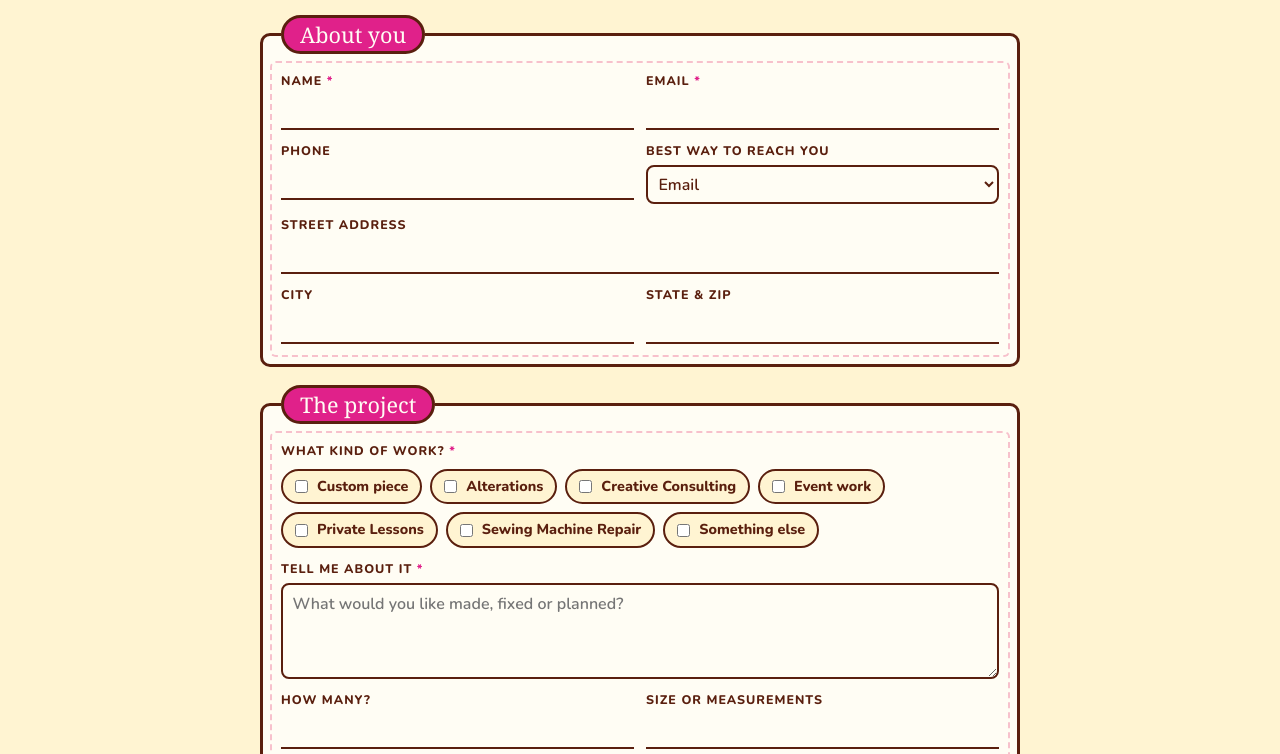
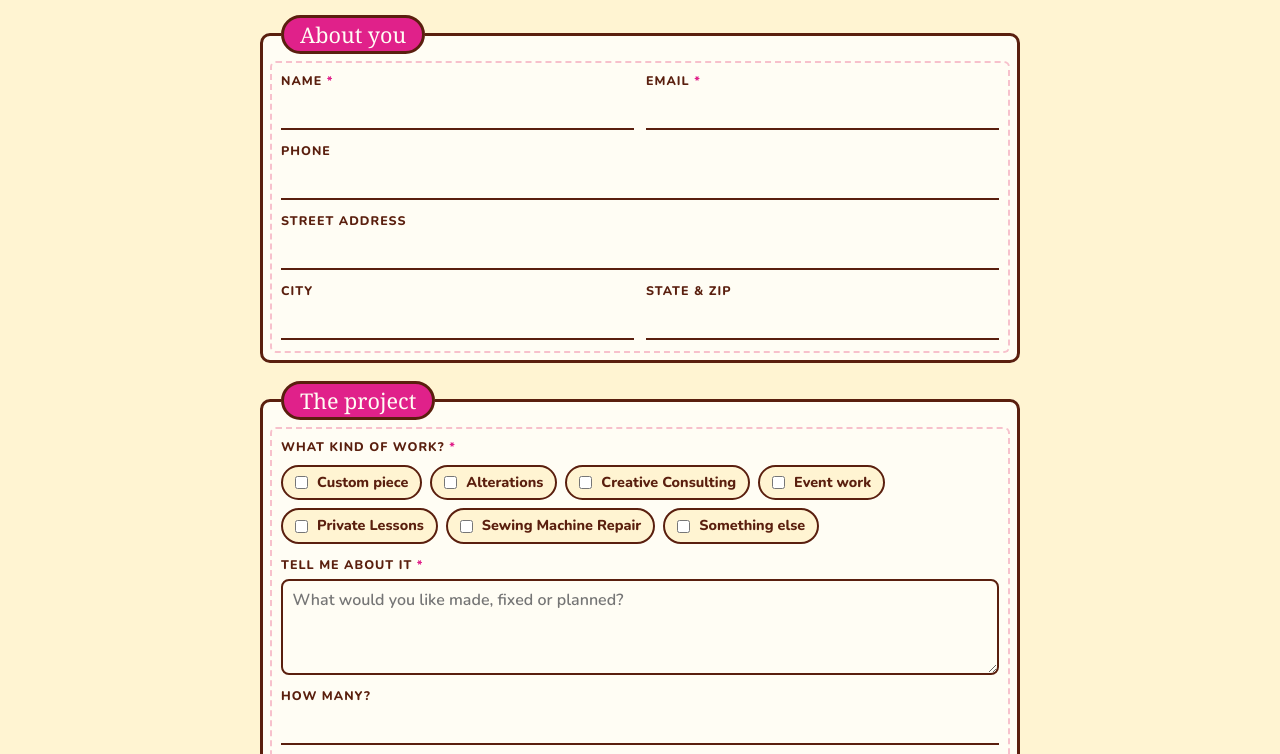
Before and after one commit to MOCoyotes/mo-coyotes, a plain HTML site: page order.html in a window 1280 px wide. Shown: the part 166-920 px from the top of the page. Drawn offline with nearby package versions, Linux system fonts and the light colour scheme; a web font is replaced by a local one.

Commit message:
Order form: remove contact preference, size and materials fields
Co-Authored-By: Claude Opus 5.5 <noreply@anthropic.com>

```diff
--- a/order.html
+++ b/order.html
@@ -83,12 +83,7 @@ input:focus, textarea:focus, select:focus { outline: none; border-color: var(--h
     <legend>About you</legend>
     <label><span>NAME <span class="req">*</span></span><input name="Name" autocomplete="name" required></label>
     <label><span>EMAIL <span class="req">*</span></span><input name="email" type="email" autocomplete="email" required></label>
-    <label>PHONE<input name="Phone" type="tel" autocomplete="tel"></label>
-    <label>BEST WAY TO REACH YOU
-      <select name="Best way to reach">
-        <option>Email</option><option>Text</option><option>Phone call</option><option>Instagram</option>
-      </select>
-    </label>
+    <label class="wide">PHONE<input name="Phone" type="tel" autocomplete="tel"></label>
     <label class="wide">STREET ADDRESS<input name="Street address" autocomplete="street-address"></label>
     <label>CITY<input name="City" autocomplete="address-level2"></label>
     <label>STATE &amp; ZIP<input name="State and ZIP" autocomplete="postal-code"></label>
@@ -107,9 +102,7 @@ input:focus, textarea:focus, select:focus { outline: none; border-color: var(--h
       <label><input type="checkbox" name="type" value="Something else">Something else</label>
     </div>
     <label class="wide"><span>TELL ME ABOUT IT <span class="req">*</span></span><textarea name="Project details" required placeholder="What would you like made, fixed or planned?"></textarea></label>
-    <label>HOW MANY?<input name="Quantity" inputmode="numeric"></label>
-    <label>SIZE OR MEASUREMENTS<input name="Size or measurements"></label>
-    <label class="wide">COLORS, FABRICS OR MATERIALS<input name="Colors and materials"></label>
+    <label class="wide">HOW MANY?<input name="Quantity" inputmode="numeric"></label>
     <label class="wide">INSPIRATION LINKS<input name="Inspiration links" placeholder="Pinterest, Instagram, photos, etc."></label>
   </fieldset>
 
```
